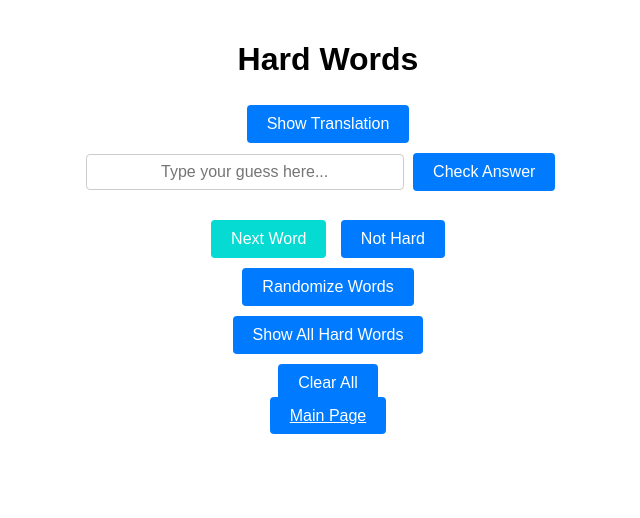
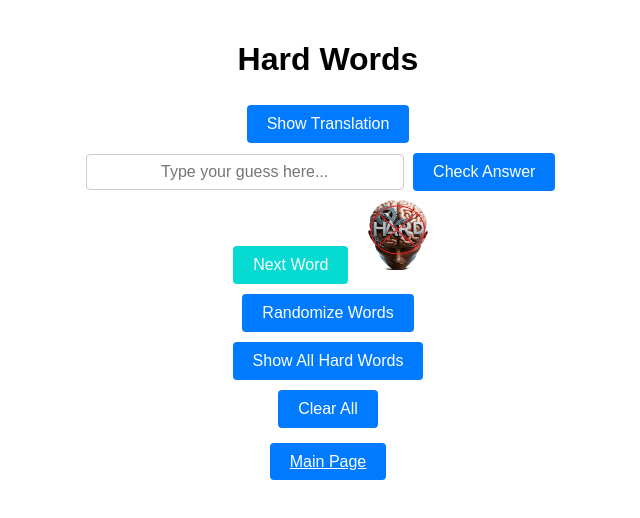
Before and after one commit to adrianinfogit/Learn, a plain HTML site: page third-page.html in a window 1280 px wide. Shown: the whole page, without its empty margins (312-952 px from the left). Drawn offline with Linux system fonts and the light colour scheme.

Commit message:
Update third-page.html

```diff
--- a/third-page.html
+++ b/third-page.html
@@ -105,6 +105,15 @@
     .btn + .btn {
       margin-top: 20px; /* Add margin between consecutive buttons */
     }
+    #original-word {
+      font-size: 6rem; /* Increased to twice its size */
+      margin-bottom: 10px;
+    }
+    .not-hard-logo {
+      width: 60px;
+      height: 70px;
+      cursor: pointer;
+    }
   </style>
 </head>
 <body>
@@ -125,7 +134,7 @@
 
     <div class="word-section">
       <button class="btn" id="next-word-btn">Next Word</button>
-      <button class="btn" id="not-hard-btn">Not Hard</button>
+      <img src="not-hard-logo.png" alt="Not Hard" class="not-hard-logo" id="not-hard-logo" style="margin-left: 10px;">
     </div>
 
     <div class="word-section">
@@ -137,13 +146,13 @@
       <button class="btn hidden" id="hide-hard-words-btn">Hide Hard Words</button>
     </div>
 
-       <div class="word-section">
+    <div class="word-section"></div>
       <button class="btn" id="clear-all-btn">Clear All</button>
     </div>
 
-    <div class="word-section">
-        <a href="index.html" class="btn">Main Page</a>
-      </div>
+    <div class="word-section" style="margin-top: 20px;">
+      <a href="index.html" class="btn">Main Page</a>
+    </div>
   </div>
 
   <div class="finished-message hidden" id="finished">
@@ -173,7 +182,7 @@
     const checkAnswerBtn = document.getElementById('check-answer-btn');
     const feedback = document.getElementById('feedback');
     const nextWordBtn = document.getElementById('next-word-btn');
-    const notHardBtn = document.getElementById('not-hard-btn');
+    const notHardLogo = document.getElementById('not-hard-logo');
     const finishedMessage = document.getElementById('finished');
     const showHardWordsBtn = document.getElementById('show-hard-words-btn');
     const hideHardWordsBtn = document.getElementById('hide-hard-words-btn');
@@ -235,7 +244,7 @@
     });
 
     // Remove "Hard" tag and go to next word
-    notHardBtn.addEventListener('click', () => {
+    notHardLogo.addEventListener('click', () => {
       if (currentIndex < hardWords.length) {
         const wordIndex = words.findIndex(word => word.original === hardWords[currentIndex].original);
         if (wordIndex !== -1) {
```
